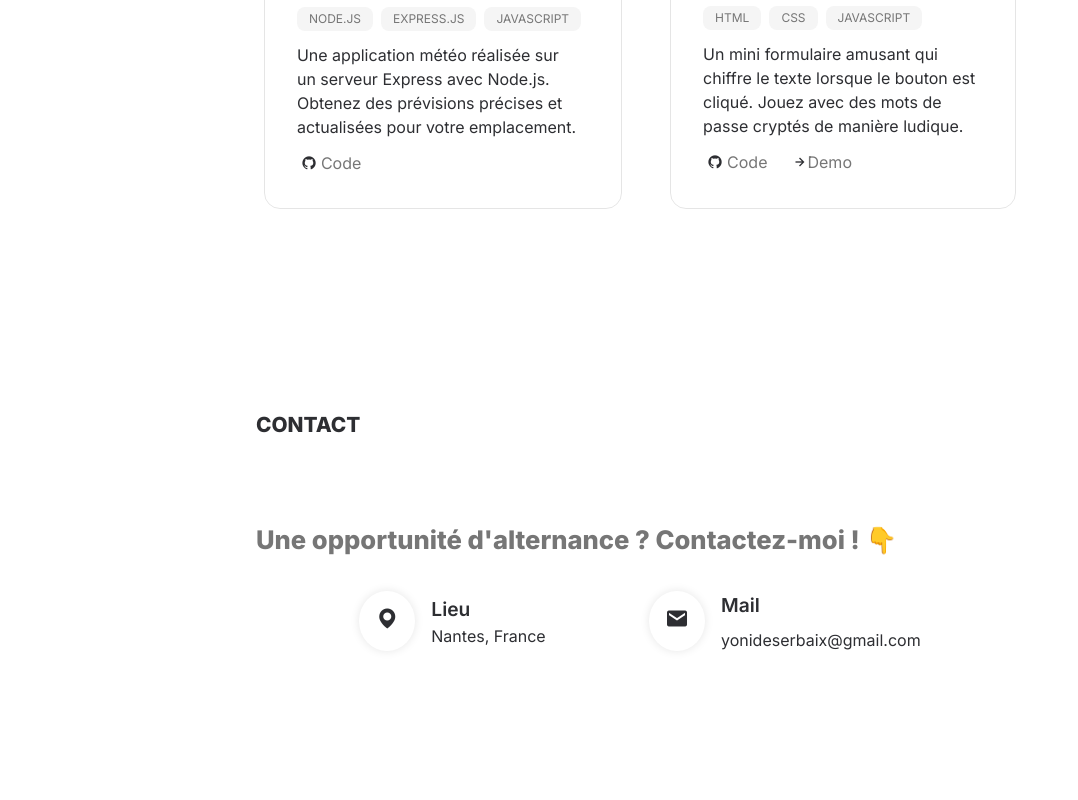
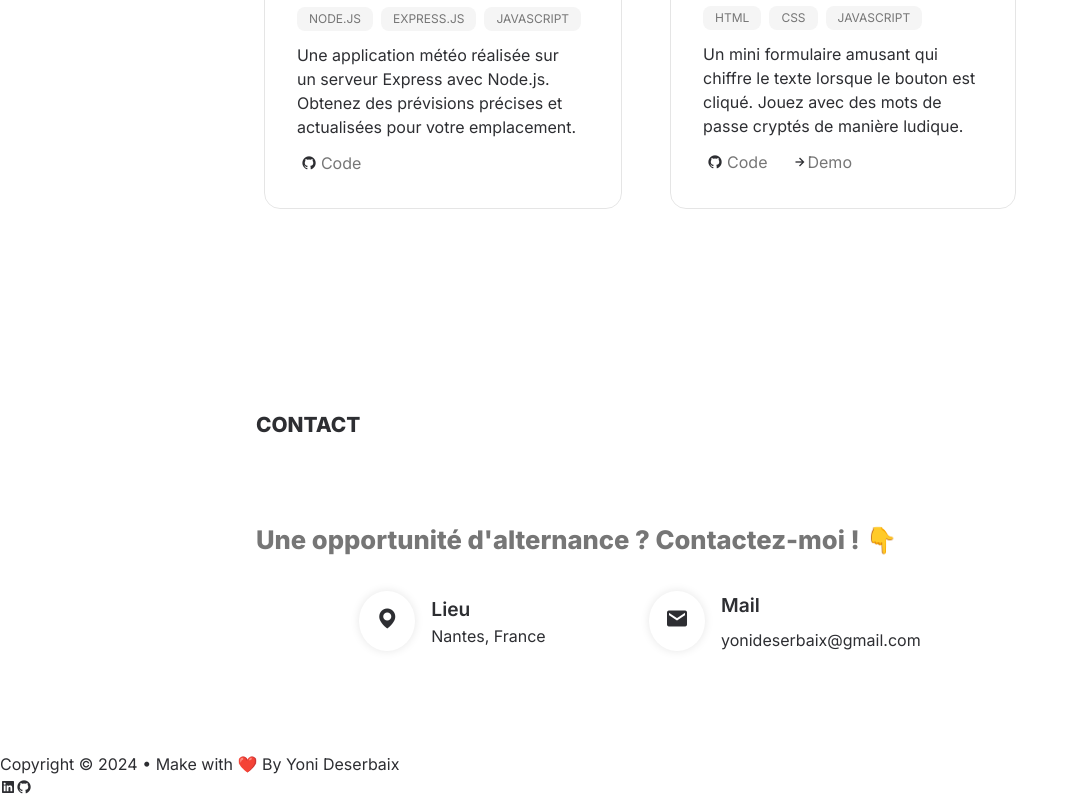
Before and after one commit to Yoni-Deserbaix/Portfolio-V2, a Next.js app: page / in a window 1280 px wide. Shown: the part 4439-5239 px from the top of the page, without its empty margins (0-1078 px from the left). Before the commit the page ends 5191 px from the top, so only its background shows below. Built offline with nearby package versions, Linux system fonts and the light colour scheme.

Commit message:
add footer

```diff
--- a/src/app/components/Footer.tsx
+++ b/src/app/components/Footer.tsx
@@ -0,0 +1,23 @@
+export default function () {
+  return (
+    <section className="footer">
+      <p> Copyright © 2024 • Make with ❤️ By Yoni Deserbaix</p>
+      <div className="socials">
+        <a
+          href="http://linkedin.com/in/yoni-deserbaix"
+          target="_blank"
+          rel="noreferrer"
+        >
+          <i className="bx bxl-linkedin-square"></i>
+        </a>
+        <a
+          href="https://github.com/Yoni-Deserbaix"
+          target="_blank"
+          rel="noreferrer"
+        >
+          <i className="bx bxl-github"></i>
+        </a>
+      </div>
+    </section>
+  );
+}
--- a/src/app/page.tsx
+++ b/src/app/page.tsx
@@ -3,6 +3,7 @@ import Header from "./components/Header";
 import Hero from "./components/Hero";
 import Contact from "./components/Contact";
 import Projects from "./components/Projects/Projects";
+import Footer from "./components/Footer";
 
 export default function Home() {
   return (
@@ -15,6 +16,7 @@ export default function Home() {
         <About />
         <Projects />
         <Contact />
+        <Footer />
       </main>
     </div>
   );
```
